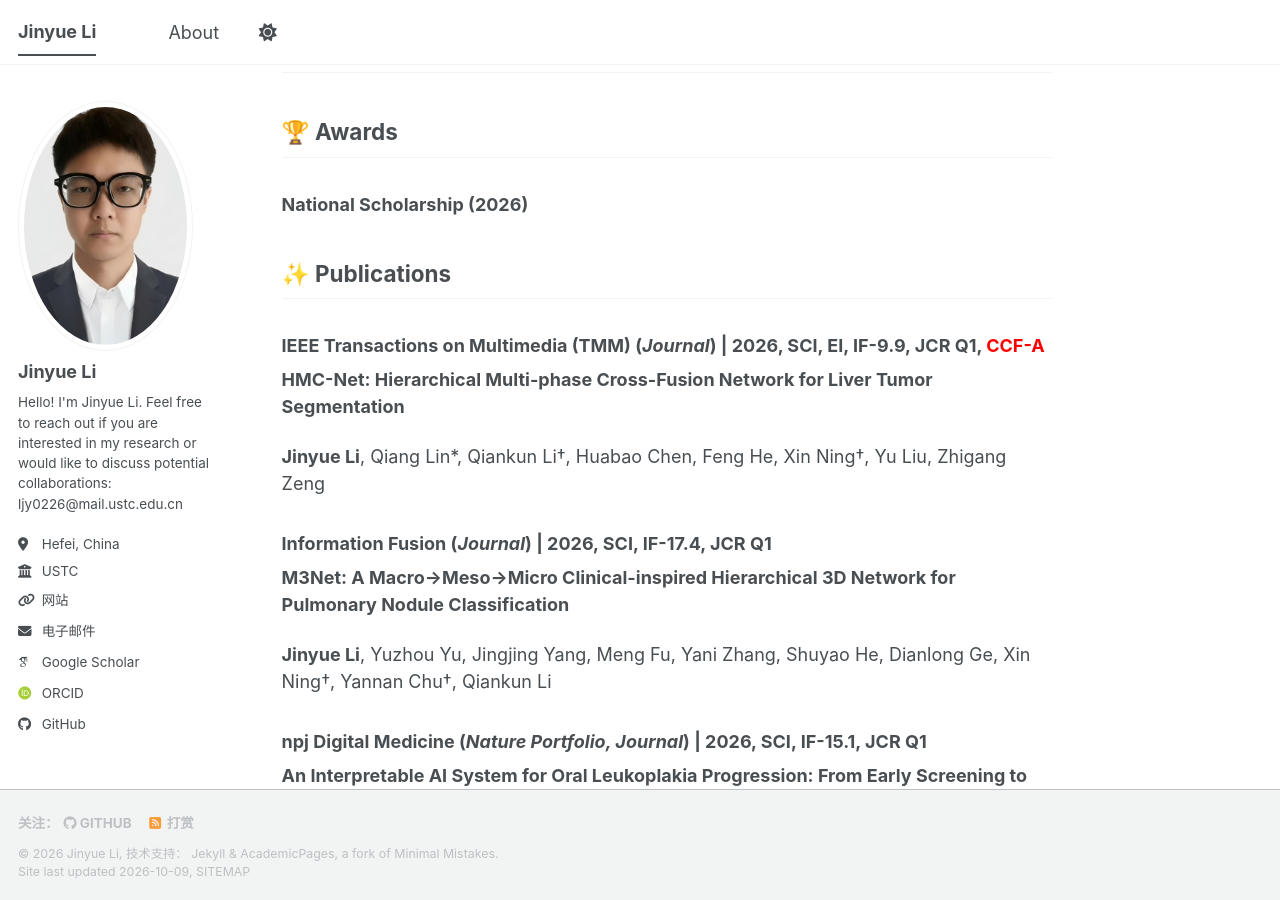
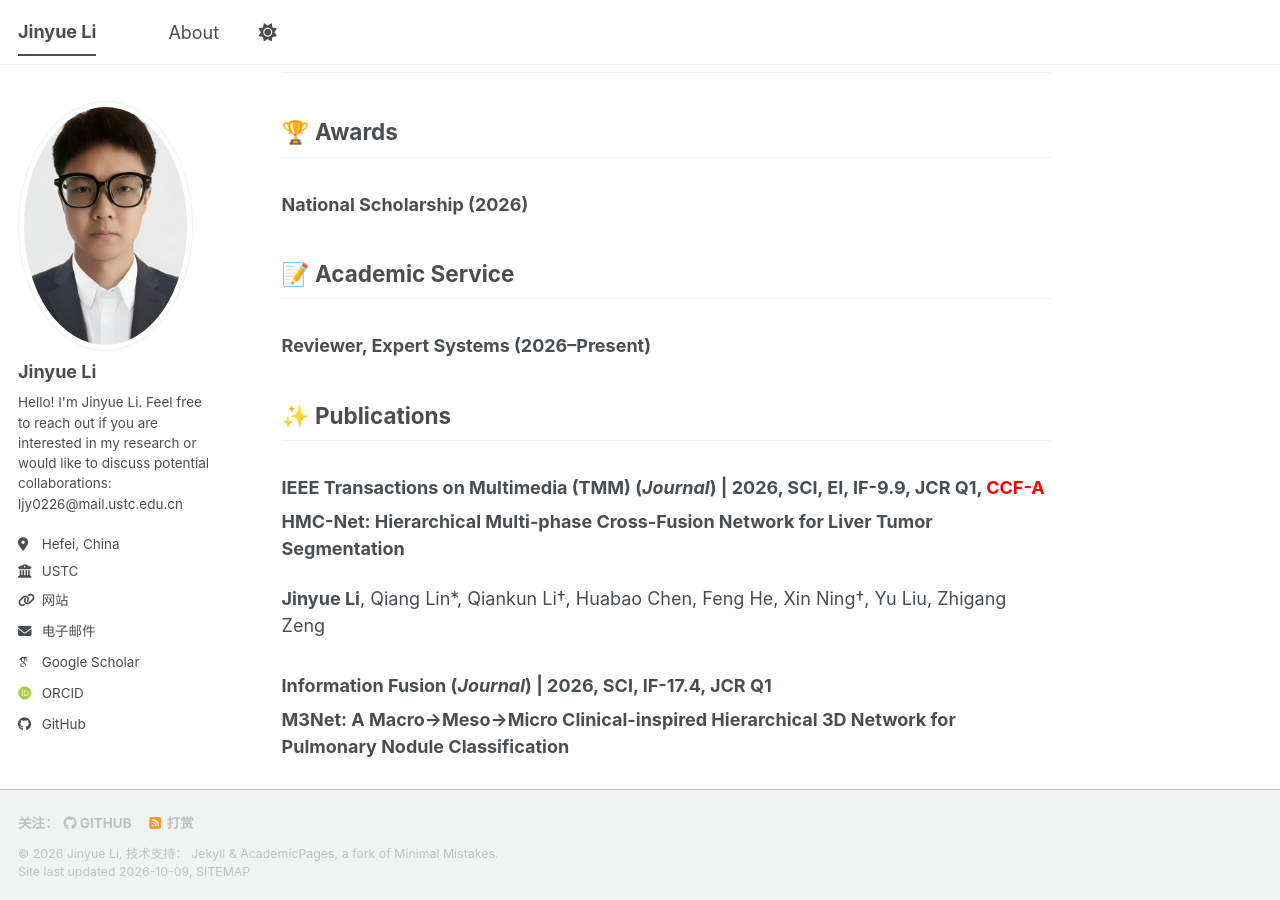
Before and after one commit to jylEcho/jylEcho.github.io, a Jekyll site: the page built from _pages/about.md, in a window 1280 px wide and 900 px high, scrolled down 376 px. Built offline with Jekyll 4.4.1, drawn with Linux system fonts in a browser that asks for light colours; some web fonts are replaced; a script bundle is joined from its source files by our own code; library files that are not in the unit come from our copies.

Commit message:
Update about.md

```diff
--- a/_pages/about.md
+++ b/_pages/about.md
@@ -27,6 +27,12 @@ I am Jinyue Li, an integrated Ph.D. student in the Department of Electronic En
 ## 🏆 Awards
 
 ### **National Scholarship  (2026)**
+
+
+## 📝 Academic Service
+
+### **Reviewer, Expert Systems (2026–Present)**
+
 
 ## ✨ Publications
 
```
